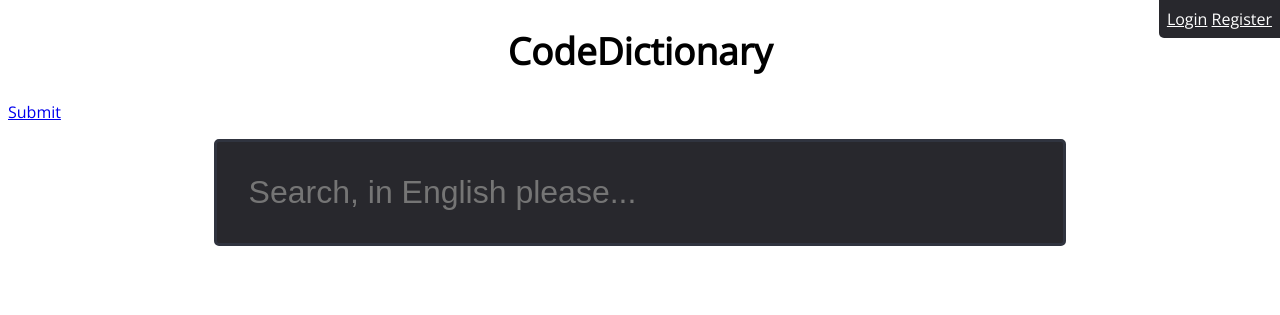
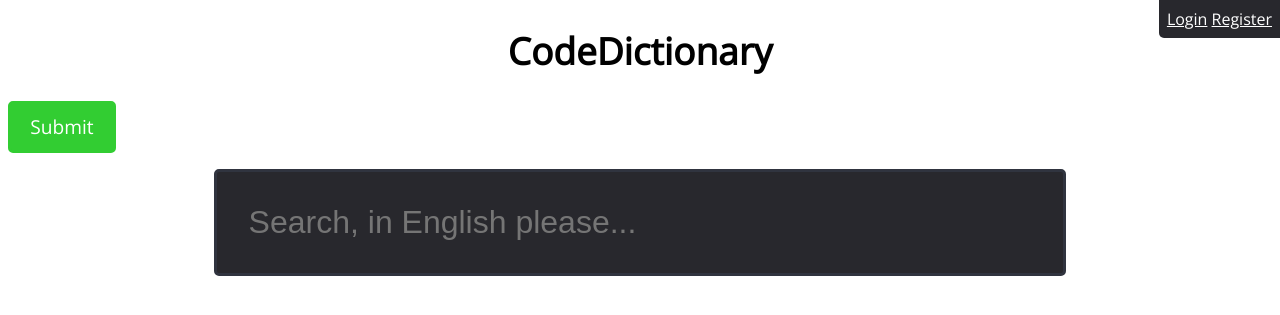
Before and after one commit to MaxTheMonster/CodeDictionary_Django, a Django app: page / in a window 1280 px wide. Shown: the top 315 px of the page. Run offline with Django 3.2, Linux system fonts and the light colour scheme.

Commit message:
Added sexy transitions

```diff
--- a/Dictionary/views.py
+++ b/Dictionary/views.py
@@ -66,6 +66,16 @@ class ProfileView(generic.DetailView):
     template_name = "users/profile.html"
     model = models.User
     slug_field = 'username'
+    context_object_name = 'viewed_user'
+
+    def dispatch(self, request, *args, **kwargs):
+        self.user_words = models.Word.objects.filter(user=request.user).order_by("-published")
+        return super(ProfileView, self).dispatch(request, *args, **kwargs)
+
+    def get_context_data(self, *args, **kwargs):
+        context = super(ProfileView, self).get_context_data(**kwargs)
+        context["words"] = self.user_words
+        return context
 
 class RegisterView(generic.CreateView):
     template_name = "users/register.html"
--- a/static/css/styles.css
+++ b/static/css/styles.css
@@ -25,7 +25,28 @@ a {
 body {
   font-family: "Open Sans", sans-serif; }
 
+.button {
+  font-size: 1.2rem;
+  background: limegreen;
+  border-radius: 5px;
+  padding: 0.5em 1em;
+  color: white !important;
+  text-decoration: none;
+  transition: 0.25s cubic-bezier(0.17, 0.67, 0.52, 0.97);
+  border: 3px solid limegreen; }
+  .button:hover {
+    transition: 0.25s cubic-bezier(0.17, 0.67, 0.52, 0.97);
+    border: 3px solid limegreen;
+    background: white;
+    color: limegreen !important;
+    text-decoration: none; }
+  .button:focus {
+    transform: translateY(-4px);
+    transition: 0.25s cubic-bezier(0.17, 0.67, 0.52, 0.97); }
+
 /* [-=-=-=-=-=-=-=-=-] Styles [-=-=-=-=-=-=-=-=-] */
+header #index-submit-button {
+  display: inline-block; }
 header #main-title {
   text-align: center;
   font-family: "Dosis", sans-serif;
@@ -94,4 +115,11 @@ header #user-header {
   width: 50%;
   margin: 0 auto; }
 
+#user-profile {
+  margin: 0 auto;
+  width: 60%;
+  text-align: center; }
+  #user-profile img {
+    border-radius: 5px; }
+
 /*# sourceMappingURL=styles.css.map */
--- a/static/scss/styles.scss
+++ b/static/scss/styles.scss
@@ -15,7 +15,7 @@ $light-gray: #30343F;
 $display-font: 'Dosis', sans-serif;
 $content-font: 'Open Sans', sans-serif;
 
-$transition: 0.8s all;
+$transition: .25s cubic-bezier(.17,.67,.52,.97);
 
 /* [-=-=-=-=-=-=-=-=-] General Styles [-=-=-=-=-=-=-=-=-] */
 h1, h2, h3, h4, h5, h6 {
@@ -48,9 +48,36 @@ body {
     font-family: $content-font;
 }
 
+.button {
+    font-size: 1.2rem;
+    background: $green;
+    border-radius: 5px;
+    padding: 0.5em 1em;
+    color: white !important;
+    text-decoration: none;
+    transition: $transition;
+    border: 3px solid $green;
+
+    &:hover {
+        transition: $transition;
+        border: 3px solid $green;
+        background: white;
+        color: $green !important;
+        text-decoration: none;
+    }
+
+    &:focus {
+        transform: translateY(-4px);
+        transition: $transition;
+    }
+}
+
 /* [-=-=-=-=-=-=-=-=-] Styles [-=-=-=-=-=-=-=-=-] */
 
 header {
+    #index-submit-button {
+        display: inline-block;
+    }
     #main-title {
         text-align: center;
         font-family: $display-font;
@@ -109,7 +136,7 @@ header {
         background: $dark-gray;
         font-size: 2em;
         color: $green;
-        transition: .25s cubic-bezier(.17,.67,.52,.97);
+        transition: $transition;
         border: 3px solid $light-gray;
 
         &:focus {
@@ -118,7 +145,7 @@ header {
             box-shadow: 0 1rem $light-gray;
 
             transform: translateY(-4px);
-            transition: .25s cubic-bezier(.17,.67,.52,.97);
+            transition: $transition;
             // border-bottom: 10px solid $light-gray;
         }
     }
@@ -149,3 +176,13 @@ header {
     width: 50%;
     margin: 0 auto;
 }
+
+#user-profile {
+    margin: 0 auto;
+    width: 60%;
+    text-align: center;
+
+    img {
+        border-radius: 5px;
+    }
+}
--- a/templates/Dictionary/base.html
+++ b/templates/Dictionary/base.html
@@ -14,7 +14,7 @@
 <body>
     <header>
         <h1 id="main-title"><a tabindex="5" href="{% url 'index' %}">CodeDictionary</a></h1>
-        <a tabindex="2" href="{% url 'submit' %}">Submit</a>
+        <a tabindex="2" id="index-submit-button" class="button" href="{% url 'submit' %}">Submit</a>
         {% if user.is_authenticated %}
             <div id="user-header">
                 <a tabindex="3" href="{% url 'profile' user.username %}"><img id="user-header__profile_picture" src="/media/{{ user.profile_picture }}" alt="">Logged in as {{ user.username }}</a>
--- a/templates/Dictionary/word_detail.html
+++ b/templates/Dictionary/word_detail.html
@@ -6,6 +6,6 @@
 <section id="word_detail">
     <h2>{{ word.name }} - {{ word.published|date:"SHORT_DATE_FORMAT" }}</h2>
     <p>{{ word.definition }}</p>
-    <h3>Submitted by <a href="#">{{ word.user }}</a></h3>
+    <h3>Submitted by <a href="{% url 'profile' word.user.username %}">{{ word.user }}</a></h3>
 </section>
 {% endblock %}
```
Also changed, not shown: db.sqlite3, 1 other file.
